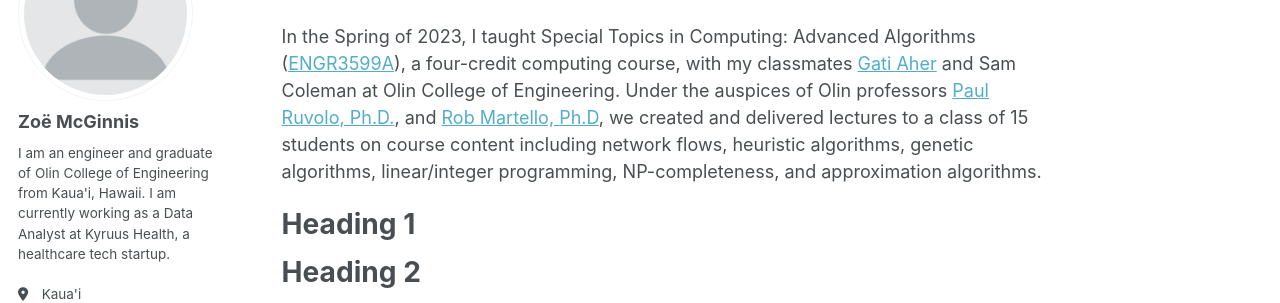
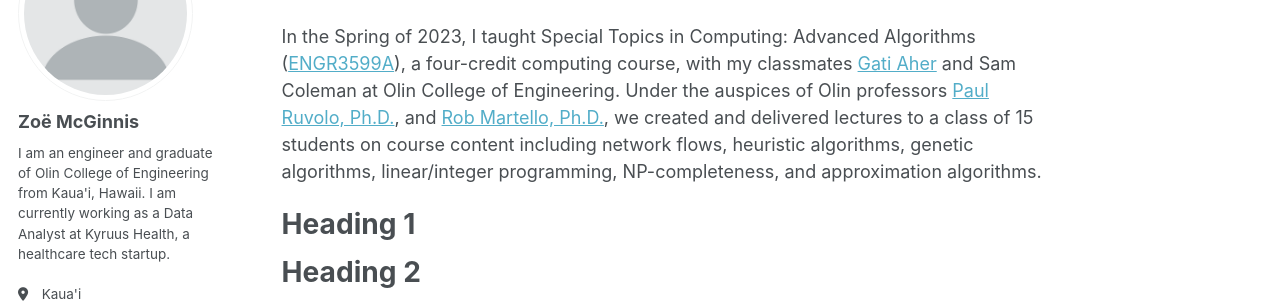
Before and after one commit to Mickmcginnis/zmcginnis, a Jekyll site: the page built from _teaching/2023-spring-teaching-1.md, in a window 1280 px wide and 1196 px high. Shown: the part 180-483 px from the top of the window. Built offline with Jekyll 4.4.1, drawn with Linux system fonts in a browser that asks for light colours.

Commit message:
Add forgotten period

```diff
--- a/_teaching/2023-spring-teaching-1.md
+++ b/_teaching/2023-spring-teaching-1.md
@@ -8,7 +8,7 @@ date: 2023-01-01
 location: "Needham, MA"
 ---
 
-In the Spring of 2023, I taught Special Topics in Computing: Advanced Algorithms ([ENGR3599A](https://www.olin.edu/node/6206)), a four-credit computing course, with my classmates [Gati Aher](https://gatiaher.github.io/) and Sam Coleman at Olin College of Engineering. Under the auspices of Olin professors [Paul Ruvolo, Ph.D.](https://www.olin.edu/bios/paul-ruvolo), and [Rob Martello, Ph.D](https://www.olin.edu/bios/robert-martello), we created and delivered lectures to a class of 15 students on course content including network flows, heuristic algorithms, genetic algorithms, linear/integer programming, NP-completeness, and approximation algorithms.
+In the Spring of 2023, I taught Special Topics in Computing: Advanced Algorithms ([ENGR3599A](https://www.olin.edu/node/6206)), a four-credit computing course, with my classmates [Gati Aher](https://gatiaher.github.io/) and Sam Coleman at Olin College of Engineering. Under the auspices of Olin professors [Paul Ruvolo, Ph.D.](https://www.olin.edu/bios/paul-ruvolo), and [Rob Martello, Ph.D.](https://www.olin.edu/bios/robert-martello), we created and delivered lectures to a class of 15 students on course content including network flows, heuristic algorithms, genetic algorithms, linear/integer programming, NP-completeness, and approximation algorithms.
 
 Heading 1
 ======
```
